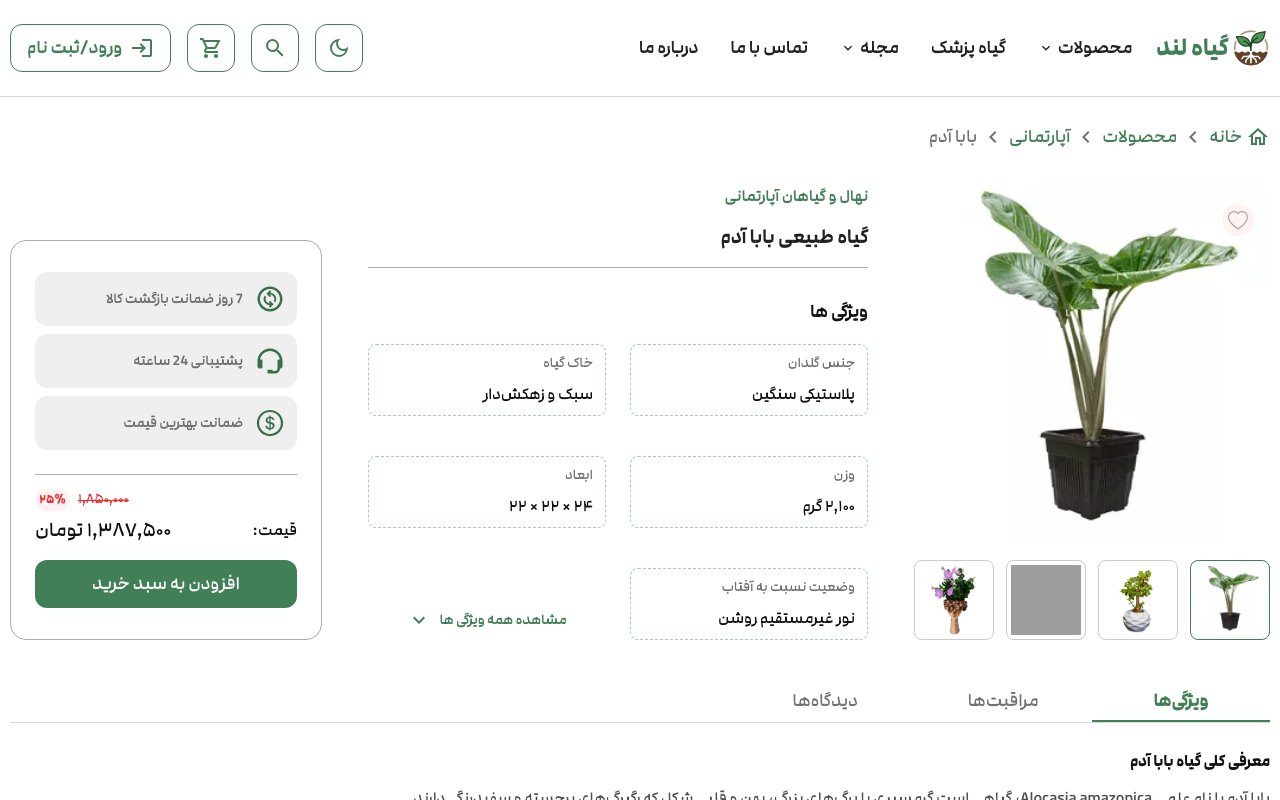
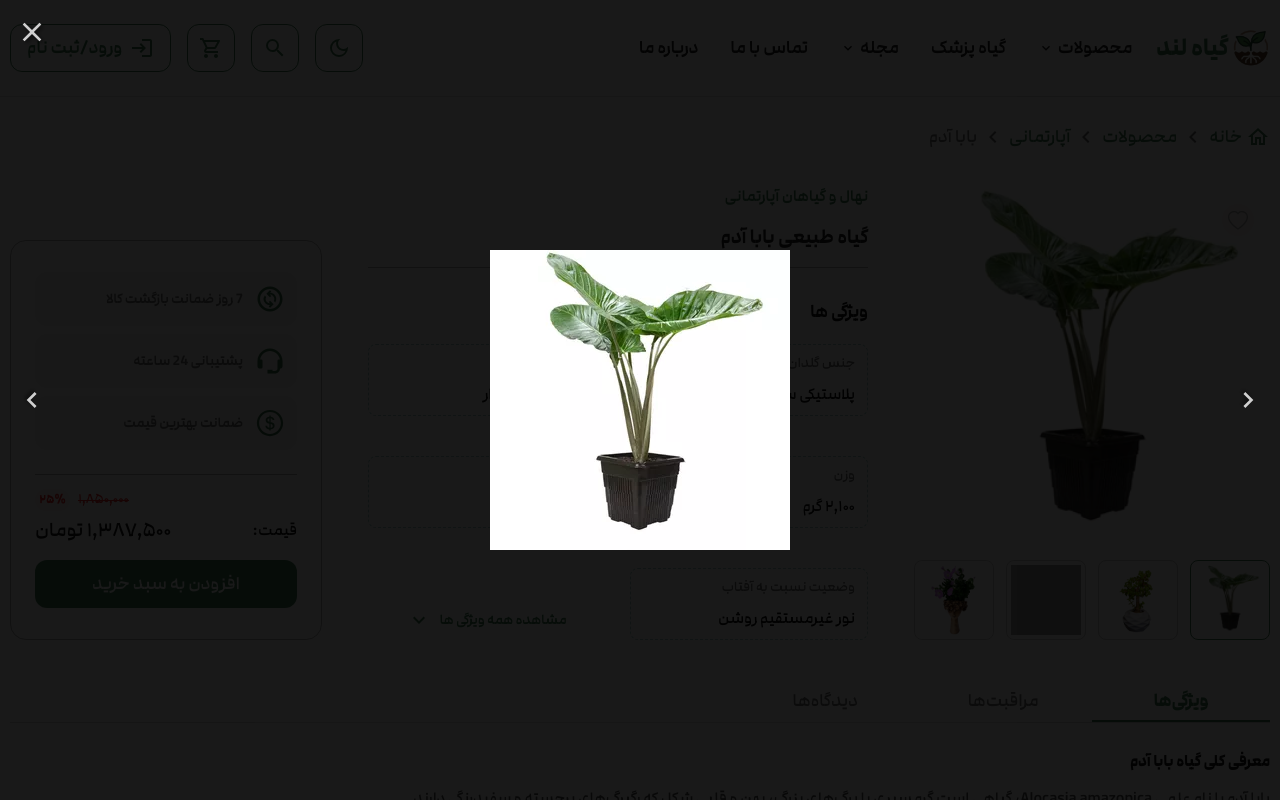
Before and after one commit to alisadeghi192/nextjs-full-stack-ecommerce-giahland, a Next.js app: page /products/indoor/baba-adam in a window 1280 px wide. Both pictures are taken after a click on the element 1092 px from the left and 366 px from the top of the page. Shown: the top 800 px of the page. Built offline with nearby package versions, Linux system fonts and the light colour scheme; grey boxes are pictures that could not be loaded.

Commit message:
feat(gallery): add yet-another-react-lightbox for product images

```diff
--- a/package.json
+++ b/package.json
@@ -14,7 +14,8 @@
     "react-countup": "^6.5.3",
     "react-dom": "19.1.0",
     "react-icons": "^5.5.0",
-    "swiper": "^12.1.2"
+    "swiper": "^12.1.2",
+    "yet-another-react-lightbox": "^3.32.0"
   },
   "devDependencies": {
     "@eslint/eslintrc": "^0.1.0",
--- a/src/components/features/products/ProductGallery.tsx
+++ b/src/components/features/products/ProductGallery.tsx
@@ -1,6 +1,8 @@
 "use client";
 import { useState } from "react";
 import Image from "next/image";
+import Lightbox from "yet-another-react-lightbox";
+import "yet-another-react-lightbox/styles.css";
 import LikeButton from "./LikeButton";
 
 interface ProductGalleryProps {
@@ -9,28 +11,48 @@ interface ProductGalleryProps {
   images?: string[];
 }
 
-export default function ProductGallery({ mainImage, productName, images = [] }: ProductGalleryProps) {
+export default function ProductGallery({
+  mainImage,
+  productName,
+  images = [],
+}: ProductGalleryProps) {
   const [activeImage, setActiveImage] = useState(mainImage);
+  const [isOpen, setIsOpen] = useState(false);
+  const [photoIndex, setPhotoIndex] = useState(0);
+
   const allImages = images.length > 0 ? images : [mainImage];
 
+  const slides = allImages.map((src) => ({ src }));
+
+  const handleImageClick = () => {
+    const index = allImages.findIndex((img) => img === activeImage);
+    setPhotoIndex(index >= 0 ? index : 0);
+    setIsOpen(true);
+  };
+
   return (
+    <>
       <div className="flex w-89 flex-col items-center justify-center gap-y-4 max-xl:mx-20 max-xl:basis-40/100 max-lg:mx-auto max-sm:w-full">
         {/* big pic */}
-      <div className="relative aspect-square w-full cursor-pointer overflow-hidden rounded-lg">
+        <div
+          onClick={handleImageClick}
+          className="relative aspect-square w-full cursor-pointer overflow-hidden rounded-lg"
+        >
           <Image
             src={activeImage}
             alt={productName}
             fill
-          className="object-contain"
+            className="object-contain transition-transform duration-300 hover:scale-105"
             priority
           />
           <LikeButton className="top-4 right-4" />
         </div>
+
         {/* thumbnails */}
         <div className="flex justify-between gap-x-3 *:cursor-pointer max-[400px]:gap-x-2">
           {allImages.slice(0, 4).map((img, idx) => (
             <div
-            key={idx}
+              key={img}
               onClick={() => setActiveImage(img)}
               className={`border-neutral6 size-20 rounded-lg border p-1 max-[400px]:size-17.5 ${
                 activeImage === img ? "border-primary" : ""
@@ -47,5 +69,16 @@ export default function ProductGallery({ mainImage, productName, images = [] }:
           ))}
         </div>
       </div>
+
+      <Lightbox
+        open={isOpen}
+        close={() => setIsOpen(false)}
+        slides={slides}
+        index={photoIndex}
+        styles={{
+          container: { backgroundColor: "rgba(0,0,0,0.9)" },
+        }}
+      />
+    </>
   );
 }
```
Also changed, not shown: 1 other file (tests, documents, lock files or other folders). Lines whose indentation alone changed are shown as unchanged.
